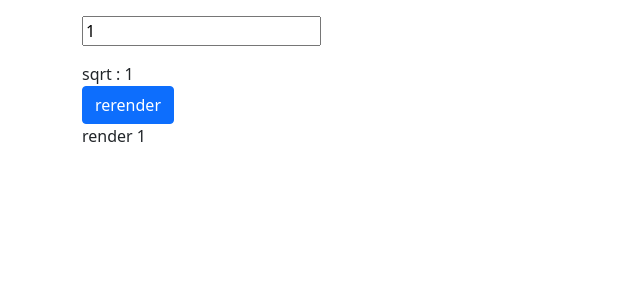
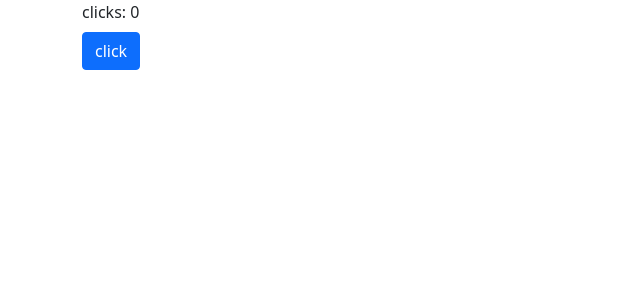
Before and after one commit to jawale204/Advance_Hooks, a React (Create React App) app: page / in a window 1280 px wide. Shown: the top 300 px of the page, without its empty margins (0-640 px from the left). Built offline with nearby package versions, Linux system fonts and the light colour scheme.

Commit message:
useCallBack added 12-75

```diff
--- a/src/App.js
+++ b/src/App.js
@@ -1,9 +1,9 @@
-import UseMemoExample from "./components/UseMemoExample";
+import UseCallbackExample from "./components/UseCallbackExample";
 
 function App() {
   return (
     <div className="container mb-5">
-      <UseMemoExample />
+      <UseCallbackExample />
     </div>
   );
 }
--- /dev/null
+++ b/src/components/UseCallbackExample.jsx
@@ -0,0 +1,25 @@
+import React, { useCallback, useState } from "react";
+
+function UseCallbackExample() {
+  const [clicks, setClicks] = useState(0);
+
+  const handleClick = useCallback(() => {
+    setClicks((prev) => prev + 1);
+  }, [setClicks]);
+  return (
+    <div>
+      <div>clicks: {clicks}</div>
+      <Button handleClick={handleClick} />
+    </div>
+  );
+}
+
+const Button = React.memo(({ handleClick }) => {
+  return (
+    <button className=" btn btn-primary my-2" onClick={handleClick}>
+      {console.log("rendered")}click
+    </button>
+  );
+});
+
+export default UseCallbackExample;
```
